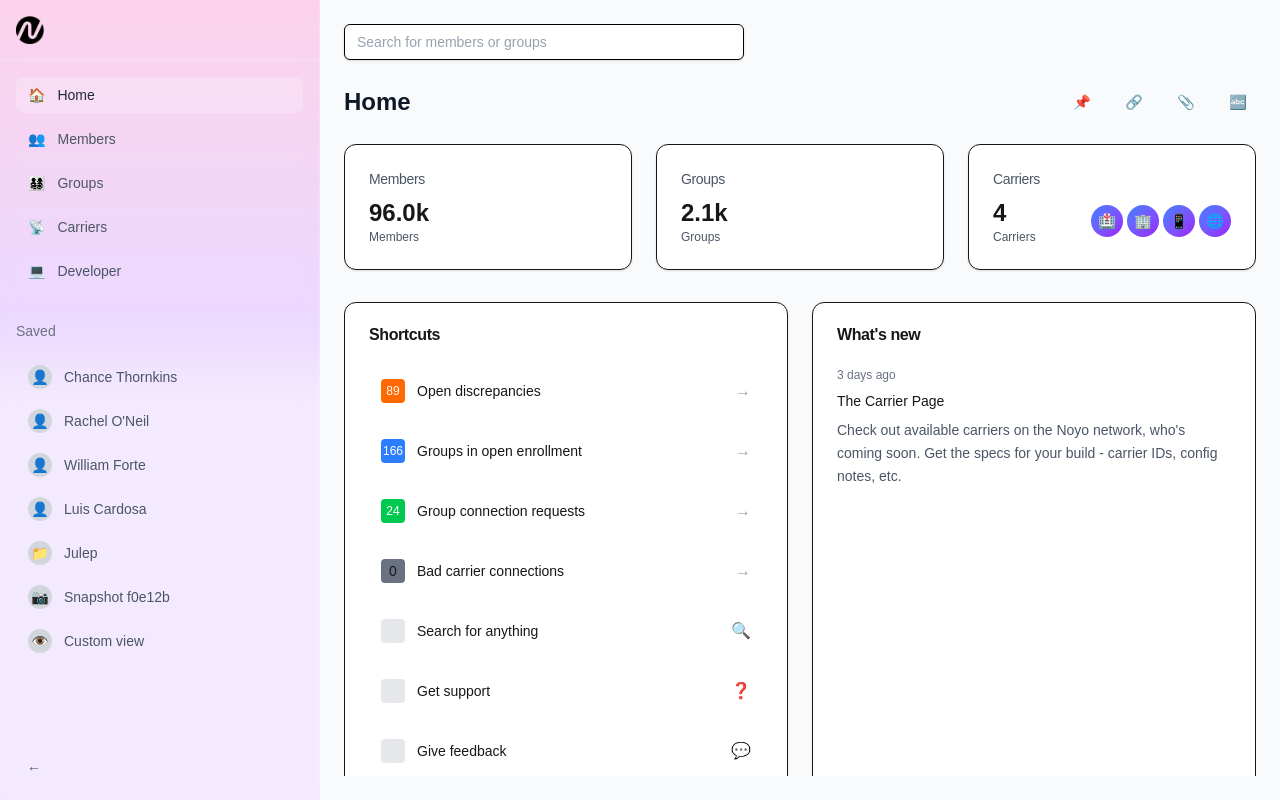
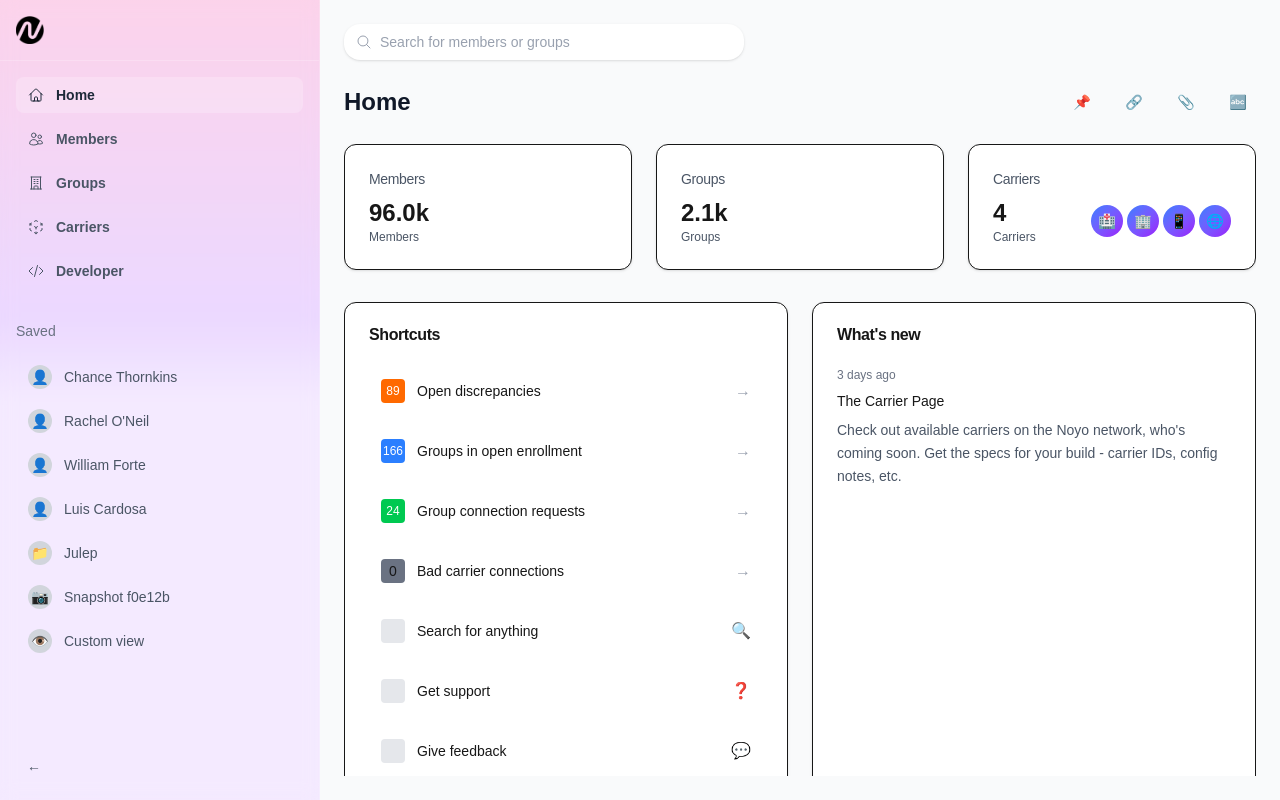
Before and after one commit to qeryz/ben-mock-ui, a Next.js app: page / in a window 1280 px wide. Built offline with nearby package versions, Linux system fonts and the light colour scheme.

Commit message:
chore: replace icons with heroicons

```diff
--- a/src/components/layout/sidebar.tsx
+++ b/src/components/layout/sidebar.tsx
@@ -3,7 +3,13 @@
 import { useState } from "react";
 import { cn } from "@/lib/utils";
 import { Button } from "@/components/ui/button";
-import { Input } from "@/components/ui/input";
+import {
+  BuildingOfficeIcon,
+  CodeBracketIcon,
+  CubeTransparentIcon,
+  HomeIcon,
+  UsersIcon,
+} from "@heroicons/react/24/outline";
 import Image from "next/image";
 
 interface SidebarProps {
@@ -14,11 +20,32 @@ export function Sidebar({ className }: SidebarProps) {
   const [collapsed, setCollapsed] = useState(false);
 
   const navigation = [
-    { name: "Home", href: "/", icon: "🏠", active: true },
-    { name: "Members", href: "/members", icon: "👥" },
-    { name: "Groups", href: "/groups", icon: "👨‍👩‍👧‍👦" },
-    { name: "Carriers", href: "/carriers", icon: "📡" },
-    { name: "Developer", href: "/developer", icon: "💻" },
+    {
+      name: "Home",
+      href: "/",
+      icon: <HomeIcon className="w-4 h-4" />,
+      active: true,
+    },
+    {
+      name: "Members",
+      href: "/members",
+      icon: <UsersIcon className="w-4 h-4" />,
+    },
+    {
+      name: "Groups",
+      href: "/groups",
+      icon: <BuildingOfficeIcon className="w-4 h-4" />,
+    },
+    {
+      name: "Carriers",
+      href: "/carriers",
+      icon: <CubeTransparentIcon className="w-4 h-4" />,
+    },
+    {
+      name: "Developer",
+      href: "/developer",
+      icon: <CodeBracketIcon className="w-4 h-4" />,
+    },
   ];
 
   const savedItems = [
@@ -70,7 +97,7 @@ export function Sidebar({ className }: SidebarProps) {
                 key={item.name}
                 href={item.href}
                 className={cn(
-                  "flex items-center gap-3 px-3 py-2 rounded-lg text-sm font-medium transition-colors",
+                  "flex items-center gap-3 px-3 py-2 rounded-lg text-sm font-semibold transition-colors",
                   item.active
                     ? "bg-white/20 text-gray-800"
                     : "text-gray-600 hover:bg-white/10 hover:text-gray-800"
--- a/src/components/ui/input.tsx
+++ b/src/components/ui/input.tsx
@@ -1,24 +1,35 @@
-import * as React from "react"
-import { cn } from "@/lib/utils"
+import * as React from "react";
+import { cn } from "@/lib/utils";
+import { MagnifyingGlassIcon } from "@heroicons/react/24/outline";
 
 export interface InputProps
-  extends React.InputHTMLAttributes<HTMLInputElement> {}
+  extends React.InputHTMLAttributes<HTMLInputElement> {
+  showSearchIcon?: boolean;
+}
 
 const Input = React.forwardRef<HTMLInputElement, InputProps>(
-  ({ className, type, ...props }, ref) => {
+  ({ className, type, showSearchIcon = true, ...props }, ref) => {
     return (
+      <div className="relative">
+        {showSearchIcon && (
+          <div className="absolute left-3 top-1/2 transform -translate-y-1/2 text-gray-400">
+            <MagnifyingGlassIcon className="w-4 h-4" />
+          </div>
+        )}
         <input
           type={type}
           className={cn(
-          "flex h-9 w-full rounded-md border border-input bg-transparent px-3 py-1 text-sm shadow-sm transition-colors file:border-0 file:bg-transparent file:text-sm file:font-medium placeholder:text-muted-foreground focus-visible:outline-none focus-visible:ring-1 focus-visible:ring-ring disabled:cursor-not-allowed disabled:opacity-50",
+            "flex h-9 w-full rounded-2xl bg-transparent px-3 py-1 text-sm shadow-sm transition-colors file:border-0 file:bg-transparent file:text-sm file:font-medium placeholder:text-muted-foreground focus-visible:outline-none focus-visible:ring-1 ring-gray-400 disabled:cursor-not-allowed disabled:opacity-50",
+            showSearchIcon && "pl-9",
             className
           )}
           ref={ref}
           {...props}
         />
-    )
+      </div>
+    );
   }
-)
-Input.displayName = "Input"
+);
+Input.displayName = "Input";
 
-export { Input }
+export { Input };
```
Lines whose indentation alone changed are shown as unchanged.
